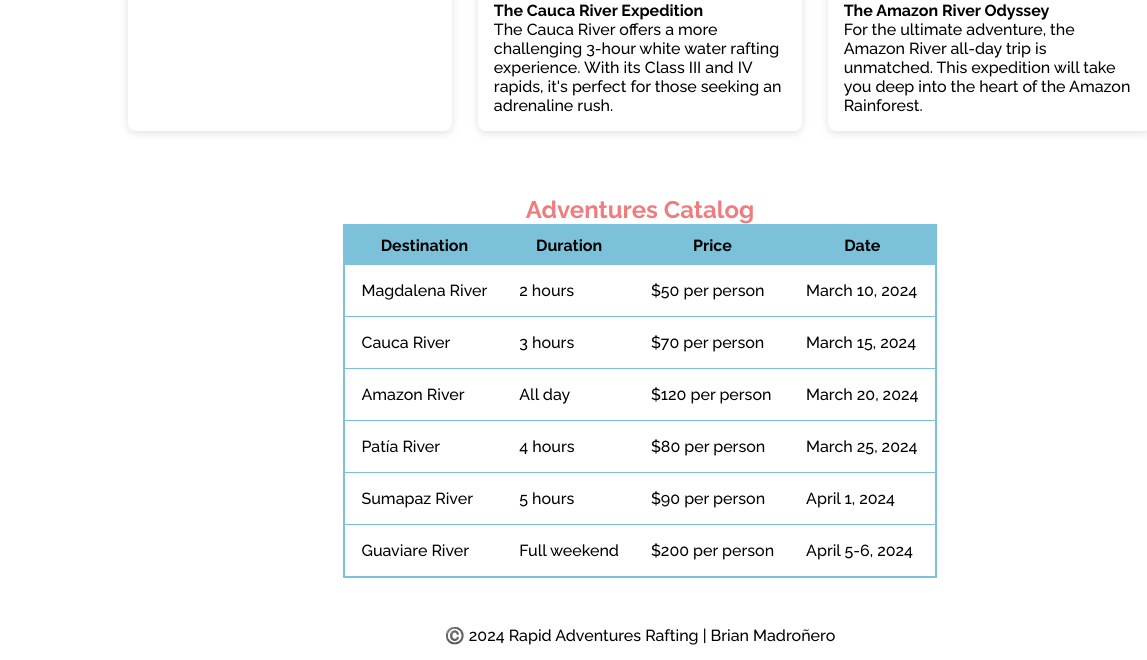
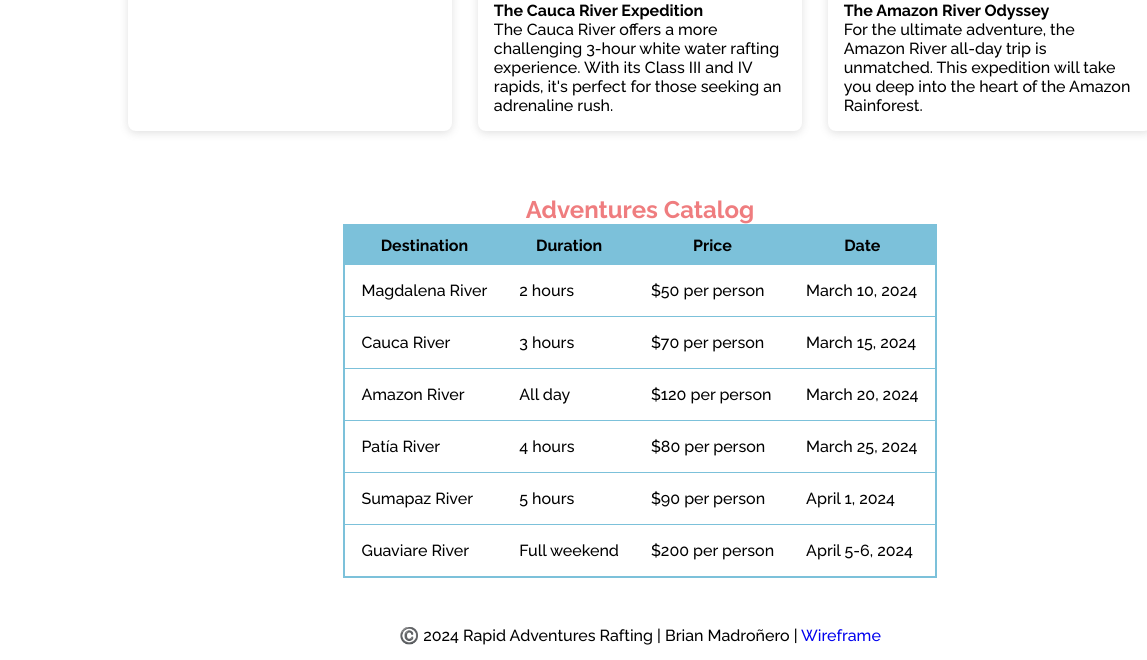
Before and after one commit to brainmadro/wdd130, a plain HTML site: page wwr/trips.html in a window 1280 px wide. Shown: the part 679-1339 px from the top of the page, 0-1147 px from the left. Drawn offline with Linux system fonts and the light colour scheme.

Commit message:
Add wireframe

```diff
--- a/wwr/trips.html
+++ b/wwr/trips.html
@@ -98,7 +98,7 @@
       </section>
     </main>
     <footer>
-      <p>©️ 2024 Rapid Adventures Rafting | Brian Madroñero</p>
+      <p>©️ 2024 Rapid Adventures Rafting | Brian Madroñero | <a href="images/trips_wireframe.svg" target="_blank">Wireframe</a></p>
       <div>
         <a href="https://facebook.com">
           <img
```
Also changed, not shown: wwr/index.html (+1 -1 lines), wwr/images/89CD6CE3.png (added), wwr/images/89CD6CE4.jpg (added), wwr/images/89CD6CE4.png (added), wwr/images/89CD6CEC.png (added), wwr/images/B3C9F73F.jpg (added), wwr/images/home_wireframe.svg (added), wwr/images/trips_wireframe.svg (added).
